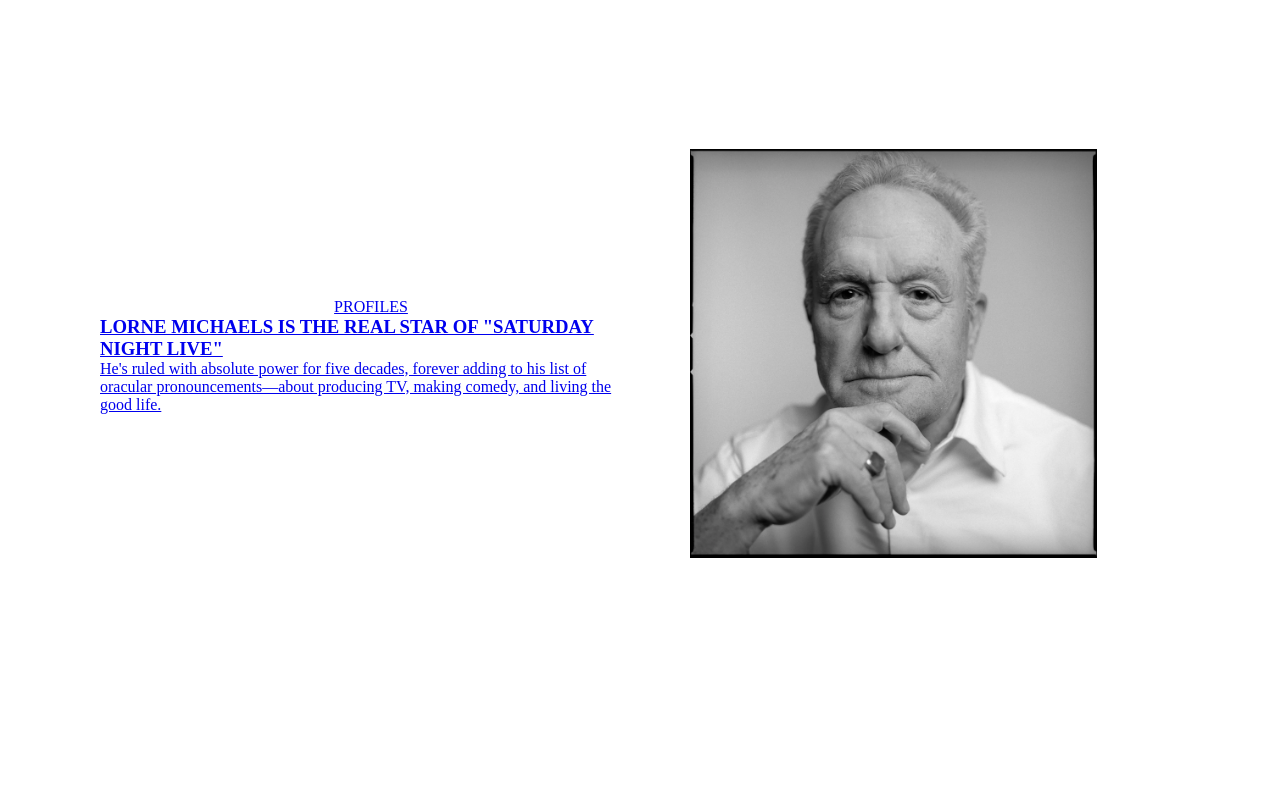
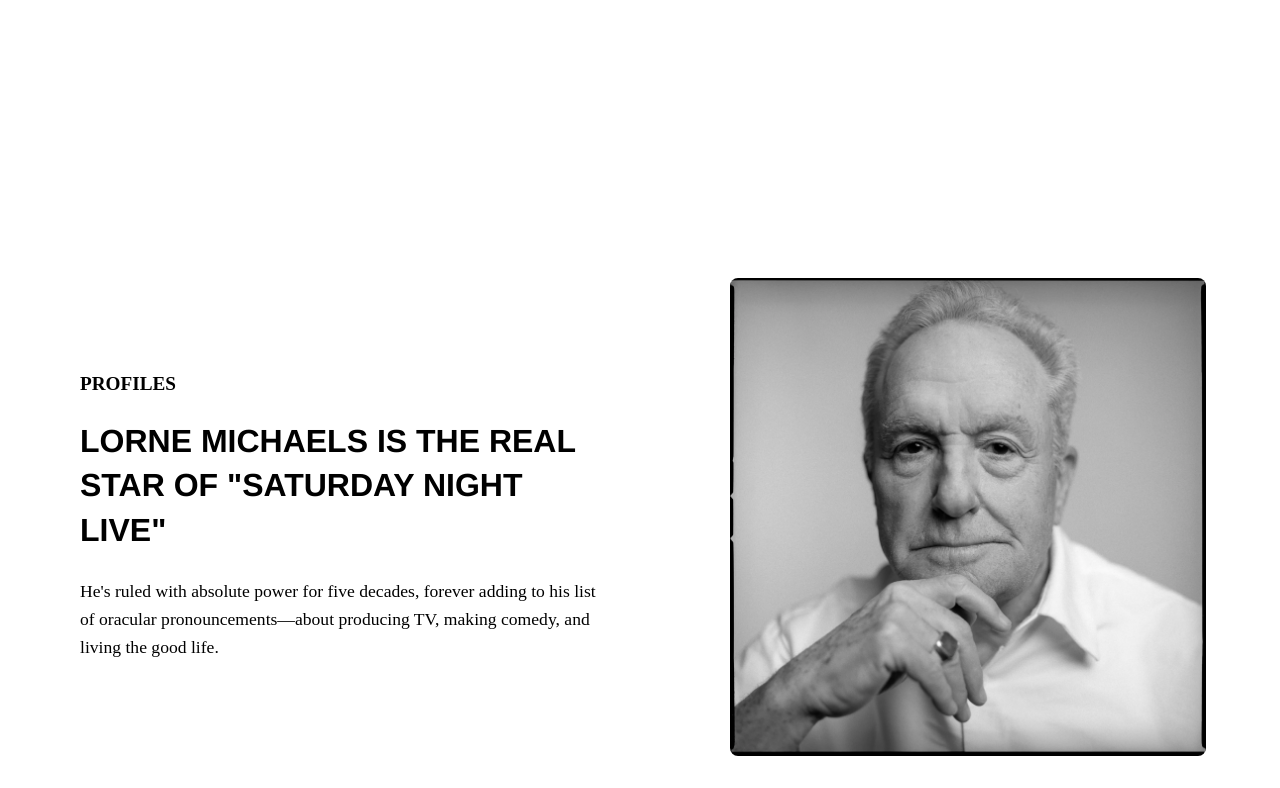
Before and after one commit to ninom5/Internship-9-CSS-1, a plain HTML site: page index.html in a window 1280 px wide. Shown: the part 1452-2240 px from the top of the page. Drawn offline with Linux system fonts and the light colour scheme.

Commit message:
fixed section2

```diff
--- a/style.css
+++ b/style.css
@@ -198,7 +198,7 @@
   border-color: rgba(255, 255, 255, 0.7);
 }
 
-.section2 {
+/* .section2 {
   display: flex;
   width: 100%;
   min-height: 90vh;
@@ -213,10 +213,21 @@
   flex-direction: column;
   justify-content: center;
   align-items: center;
-  width: 50%;
-  padding-left: 100px;
+  flex-basis: 50%;
+  padding: 1.5rem;
 }
-
+.section2-article-title h3 {
+  font-family: IrvinHeadingPro, "Helvetica Neue", Helvetica, Arial, sans-serif;
+  line-break: auto;
+  overflow-wrap: normal;
+}
+.section2-article-title p {
+  font-family: TNYAdobeCaslonPro, "Times New Roman", Times, serif;
+}
+a {
+  text-decoration: none;
+  color: black;
+}
 .section2-article-img {
   width: 50%;
   margin: 32px 48px;
@@ -224,6 +235,73 @@
 .section2-article-img img {
   width: 407px;
   height: auto;
+} */
+.section2 {
+  display: flex;
+  justify-content: center;
+  align-items: center;
+  flex-direction: column;
+  width: 100%;
+  min-height: 100vh;
+}
+
+.section2-article {
+  display: flex;
+  flex-direction: row;
+  width: 100%;
+  margin: 1.5rem auto;
+  padding: 0 48px;
+}
+
+.section2-article-title {
+  display: flex;
+  flex-direction: column;
+  justify-content: center;
+  align-items: flex-start;
+  flex-basis: 50%;
+  padding: 2rem;
+}
+
+.section2-article-title span {
+  font-size: 1.2rem;
+  font-weight: bold;
+  text-align: center;
+  margin-bottom: 1rem;
+  display: block;
+}
+
+.section2-article-title h3 {
+  font-family: IrvinHeadingPro, "Helvetica Neue", Helvetica, Arial, sans-serif;
+  font-size: 2rem;
+  margin: 0.5rem 0;
+  line-height: 1.4;
+}
+
+.section2-article-title p {
+  font-family: TNYAdobeCaslonPro, "Times New Roman", Times, serif;
+  font-size: 1.1rem;
+  line-height: 1.6;
+  margin-top: 1rem;
+}
+
+a {
+  text-decoration: none;
+  color: black;
+}
+
+.section2-article-img {
+  flex-basis: 50%;
+  display: flex;
+  justify-content: center;
+  align-items: center;
+  padding: 4rem;
+  padding-right: 6rem;
+}
+
+.section2-article-img img {
+  max-width: 90%;
+  height: auto;
+  border-radius: 8px;
 }
 
 footer {
```
